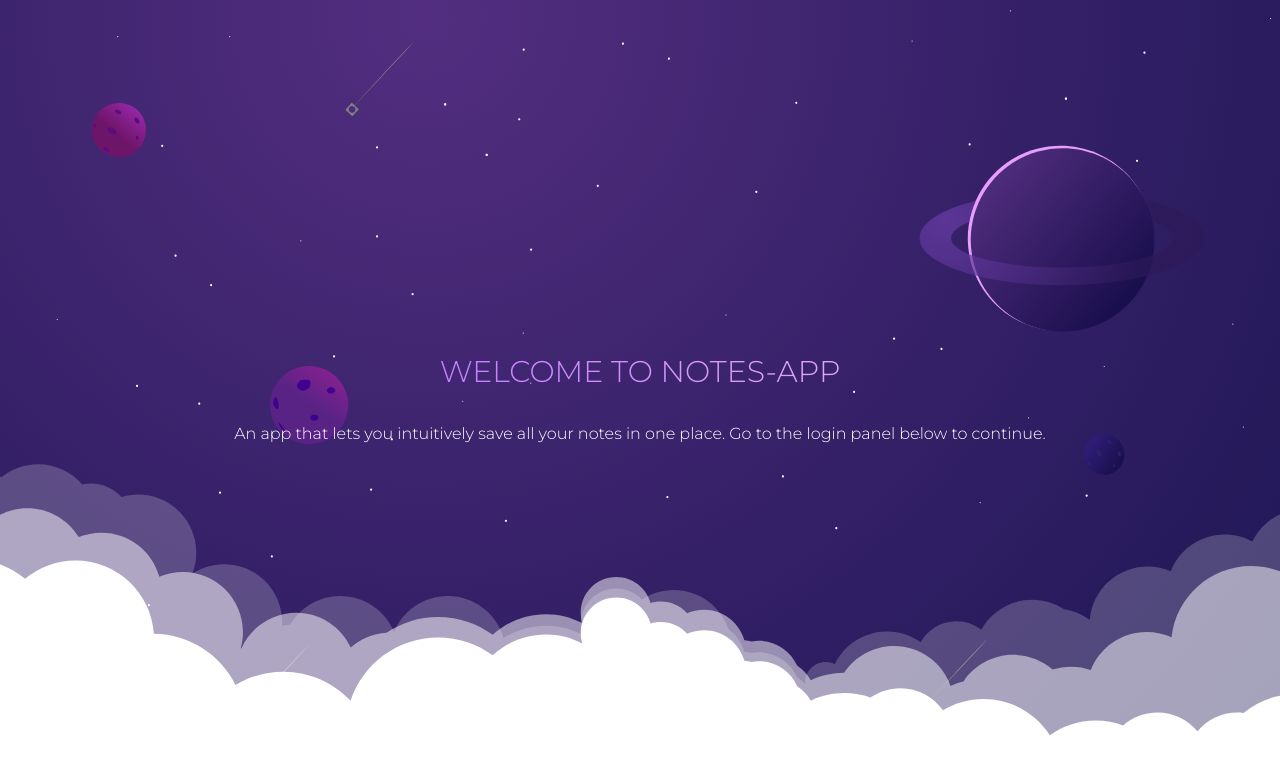
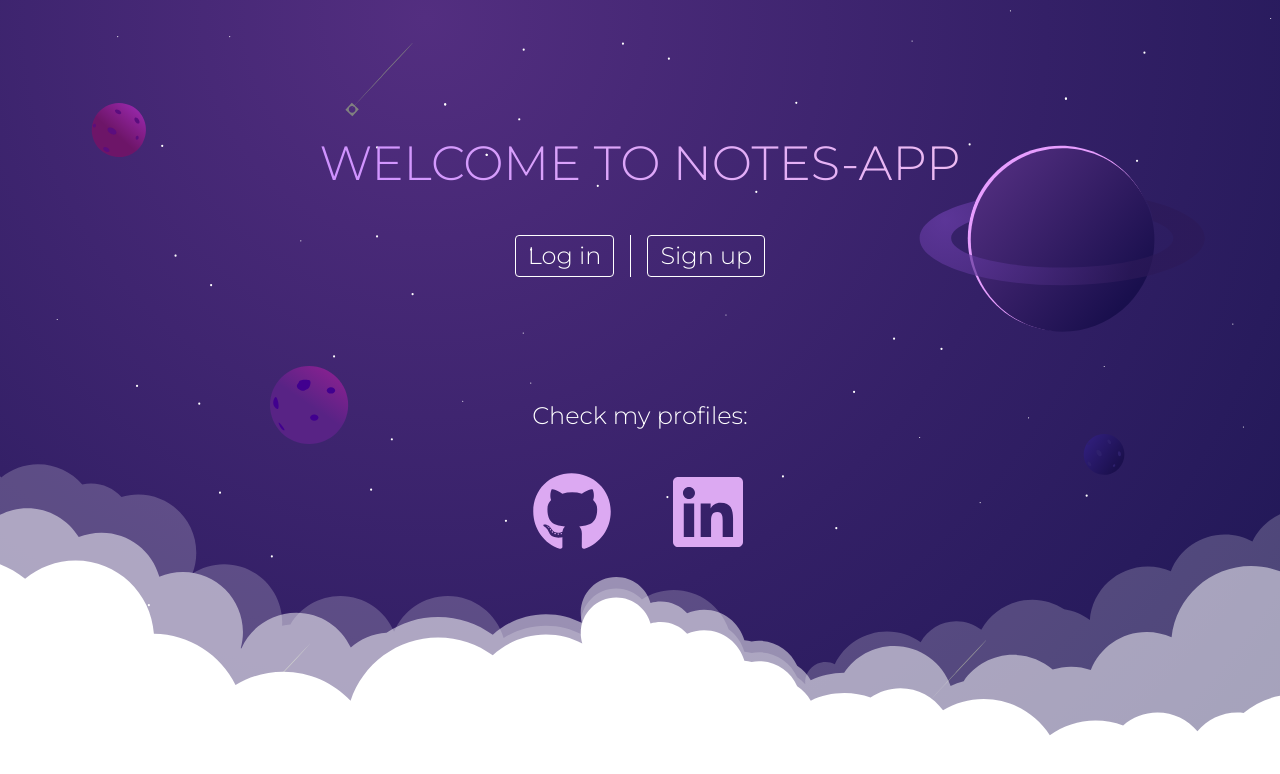
Before and after one commit to Paweluser/Notes-app, a Next.js app: page / in a window 1280 px wide. Shown: the top 774 px of the page. Built offline with nearby package versions, Linux system fonts and the light colour scheme.

Commit message:
Welcome page added

```diff
--- a/package.json
+++ b/package.json
@@ -13,7 +13,8 @@
     "lottie-react": "^2.4.1",
     "next": "15.5.2",
     "react": "19.1.0",
-    "react-dom": "19.1.0"
+    "react-dom": "19.1.0",
+    "react-icons": "^5.5.0"
   },
   "devDependencies": {
     "@eslint/eslintrc": "^3",
--- a/src/app/globals.css
+++ b/src/app/globals.css
@@ -3,6 +3,7 @@
 @theme inline {
 	--main-color: #301f64;
 	--second-color: #ffffff;
+	--third-color: #dca9f2;
 }
 
 body {
--- a/src/app/layout.tsx
+++ b/src/app/layout.tsx
@@ -23,7 +23,7 @@ export default function RootLayout({
 		<html lang="en">
 			<body
 				className={`${montserrat.className} antialiased bg-[var(--main-color)]`}>
-          <BackgroundLottie />
+				<BackgroundLottie />
 				{children}
 			</body>
 		</html>
--- a/src/app/page.tsx
+++ b/src/app/page.tsx
@@ -1,16 +1,46 @@
+import Link from 'next/link';
+import { FaGithub, FaLinkedin } from 'react-icons/fa';
+
 export default function Home() {
 	return (
 		<>
-			<div className="h-[100vh] flex flex-col justify-center">
+			<div className="h-[40vh] lg:h-[50vh] flex flex-col justify-center">
 				<div className="min-w-min p-4">
-					<h1 className="text-center uppercase bg-linear-65 from-purple-500 to-pink-200 bg-clip-text [-webkit-background-clip:text] text-transparent text-3xl">
+					<h1 className="text-center uppercase bg-linear-65 from-purple-400 to-pink-200 bg-clip-text [-webkit-background-clip:text] text-transparent text-4xl md:text-5xl">
 						Welcome to notes-app
 					</h1>
 				</div>
-				<p className="text-[var(--second-color)] p-4 text-center">
-					An app that lets you intuitively save all your notes in one place. Go
-					to the login panel below to continue.
-				</p>
+				<div className="flex items-center justify-center text-[var(--second-color)] space-x-4 mt-5 text-xl md:mt-8 md:text-2xl">
+					<Link
+						href="/login"
+						className="border px-3 py-1 rounded-sm hover:text-[var(--main-color)] hover:bg-[var(--second-color)] transition-colors">
+						Log in
+					</Link>
+					<span className="h-full w-px bg-white" />
+					<Link
+						href="/signup"
+						className="border px-3 py-1 rounded-sm hover:text-[var(--main-color)] hover:bg-[var(--second-color)] transition-colors">
+						Sign up
+					</Link>
+				</div>
+			</div>
+			<p className="text-[var(--second-color)] text-xl md:text-2xl text-center">
+				Check my profiles:
+			</p>
+			<div className="flex justify-center mt-7 gap-10 md:mt-10 md:gap-14">
+				<a
+					href="https://github.com/Paweluser"
+					target="_blank"
+					rel="noopener noreferrer"
+					className="">
+					<FaGithub className="h-18 w-18 md:h-20 md:w-20 text-[var(--third-color)] hover:scale-110 transition-transform" />
+				</a>
+				<a
+					href="https://github.com/Paweluser"
+					target="_blank"
+					rel="noopener noreferrer">
+					<FaLinkedin className="h-18 w-18 md:h-20 md:w-20 text-[var(--third-color)] hover:scale-110 transition-transform" />
+				</a>
 			</div>
 		</>
 	);
--- a/src/components/BackgroundLottie.tsx
+++ b/src/components/BackgroundLottie.tsx
@@ -1,9 +1,8 @@
 'use client';
 
-import { useEffect, useState, useMemo } from 'react';
+import { useEffect, useState } from 'react';
 import Lottie from 'lottie-react';
-
-type LottieAnimationData = Record<string, unknown>;
+import { LottieAnimationData } from '@/types/LottieTypes';
 
 export default function BackgroundLottie() {
 	const [data, setData] = useState<LottieAnimationData | null>(null);
@@ -15,14 +14,7 @@ export default function BackgroundLottie() {
 			.catch(console.error);
 	}, []);
 
-	const reduce = useMemo(
-		() =>
-			typeof window !== 'undefined' &&
-			window.matchMedia?.('(prefers-reduced-motion: reduce)')?.matches,
-		[]
-	);
-
-	if (!data || reduce) return null;
+	if (!data) return null;
 
 	return (
 		<div className="fixed inset-0 -z-10 pointer-events-none">
--- /dev/null
+++ b/src/types/LottieTypes.ts
@@ -0,0 +1,3 @@
+import type { AnimationConfigWithData } from 'lottie-web';
+
+export type LottieAnimationData = AnimationConfigWithData['animationData'];
```
Also changed, not shown: 1 other file (tests, documents, lock files or other folders).
